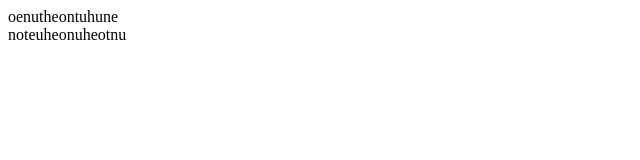
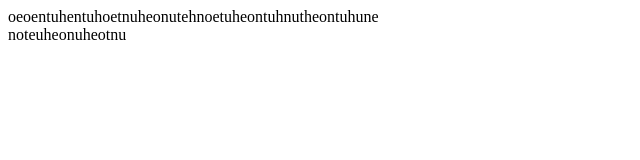
Before and after one commit to marcoespinosatripleten/test-repository, a plain HTML site: page index.html in a window 1280 px wide. Shown: the whole page, without its empty margins (0-640 px from the left). Drawn offline with Linux system fonts and the light colour scheme.

Commit message:
other changes

```diff
--- a/index.html
+++ b/index.html
@@ -1,6 +1,6 @@
 <div>
   <div>
-    oenutheontuhune
+    oeoentuhentuhoetnuheonuteh<span>noetuheontuh</span>nutheontuhune
   </div>
   <div>
     noteuheonuheotnu
```
